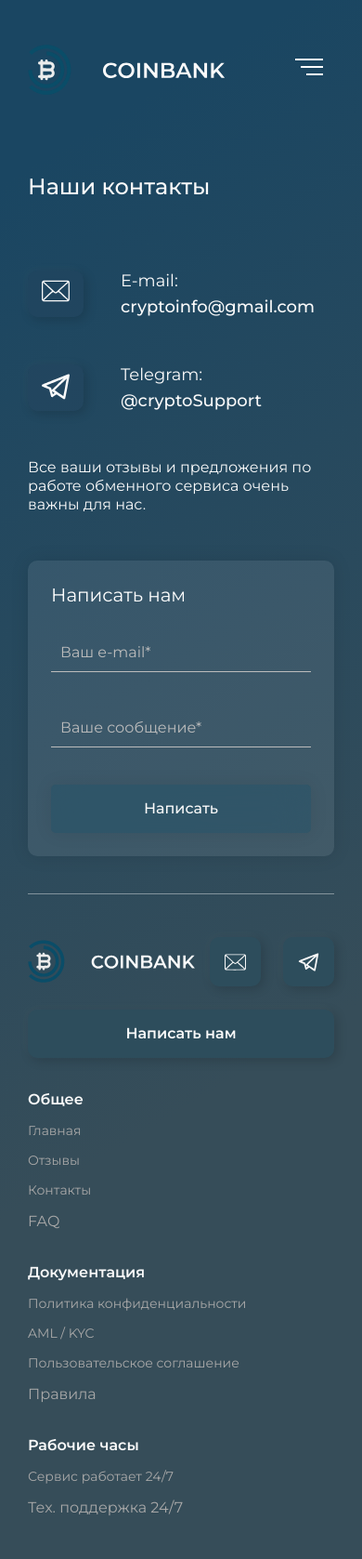
After one commit to prog-prod/crypto-service, a Node project: template src/contacts.pug in a window 390 px wide. The commit adds this page. Shown: the whole page at 93% size. Run offline with Node 20 templates, Linux system fonts and the light colour scheme; the template is opened without the code that fills it, so the values that code supplies are empty; style sheets or scripts are compiled from the project's sources; some libraries are stand-ins or nearby versions.

Commit message:
implement contacts page with mobile

```diff
--- /dev/null
+++ b/src/contacts.pug
@@ -0,0 +1,37 @@
+extends layouts/base.pug
+
+block head
+    link(rel='stylesheet', href='/css/contacts.css')
+
+block header
+    .container
+        +header('privacy-policy.html')
+
+block content
+    .contact-page
+        div.container
+            .row
+                .col-12
+                    h1.title Наши контакты
+            .row
+                .col-md-6.order-2.order-md-1
+                    .contact-form
+                        h4 Написать нам
+                        input.text-input(type='text' placeholder='Ваш e-mail*' required)
+                        input.text-input(type='text' placeholder='Ваше сообщение*' required)
+                        button.btn Написать
+                .col-md-6.order-1.order-md-2
+                    .contact-info
+                        .contact-info__item
+                            .contact-info__icon
+                                +icon('message.svg')
+                            .contact-info__txt
+                                h6 E-mail:
+                                span cryptoinfo@gmail.com
+                        .contact-info__item
+                            .contact-info__icon
+                                +icon('telegram.svg')
+                            .contact-info__txt
+                                h6 Telegram:
+                                span @cryptoSupport
+                        p Все ваши отзывы и предложения по работе обменного сервиса очень важны для нас.
--- a/src/layouts/base.pug
+++ b/src/layouts/base.pug
@@ -4,13 +4,13 @@ html
     head
         meta(charset='UTF-8')
         meta(name='viewport', content='width=device-width, initial-scale=1.0')
-        title My Website
+        title Coinbank
         link(rel="stylesheet" type="text/css" href="https://cdnjs.cloudflare.com/ajax/libs/slick-carousel/1.9.0/slick-theme.min.css")
         link(rel="stylesheet" type="text/css" href="https://cdnjs.cloudflare.com/ajax/libs/slick-carousel/1.9.0/slick.css")
         link(rel="stylesheet" type="text/css" href="https://cdn.jsdelivr.net/npm/bootstrap@5.2.3/dist/css/bootstrap.min.css")
         link(rel='stylesheet', href='css/styles.css')
         script(type="text/javascript" src="/js/config.js")
-    block head
+        block head
     body
         block header
         main.global-wrapper
--- /dev/null
+++ b/src/scss/contacts.scss
@@ -0,0 +1,73 @@
+@import "other/_variables";
+
+h1.title {
+  margin-bottom: 76px;
+}
+
+.contact-info{
+  padding:40px 100px;
+  .icon {
+    width: 30px;
+  }
+  &__item {
+    display: flex;
+    margin-bottom: 50px;
+  }
+  &__icon {
+    margin-right: 40px;
+    display: flex;
+    flex-direction: row;
+    align-items: flex-start;
+    padding: 10px 15px;
+    gap: 10px;
+
+    width: 60px;
+    height: 50px;
+
+    background: rgba(60, 60, 77, 0.08);
+    box-shadow: 3px 3px 12px rgba(0, 0, 0, 0.16), -3px -3px 12px rgba(255, 255, 255, 0.03);
+    border-radius: 10px;
+  }
+  &__txt {
+    h6 {
+      font-weight: 400;
+      font-size: 18px;
+      line-height: 22px;
+      color: #FAFAFA;
+      margin-bottom: 6px;
+    }
+    span {
+      font-weight: 500;
+      font-size: 18px;
+      line-height: 22px;
+      color: #FAFAFA;
+    }
+  }
+  p {
+    font-style: normal;
+    font-weight: 400;
+    font-size: 16px;
+    line-height: 20px;
+
+    color: #FAFAFA;
+    margin:40px auto 0;
+  }
+}
+@media (max-width: $lg-breakpoint) {
+  .contact-info {
+    padding: 30px;
+  }
+}
+@media (max-width: $md-breakpoint) {
+  .contact-info{
+    padding: 0px;
+    margin-bottom: 50px;
+  }
+}
+@media (max-width: 370px) {
+  .contact-info {
+    &__icon {
+      margin-right: 10px;
+    }
+  }
+}
--- a/src/scss/other/_variables.scss
+++ b/src/scss/other/_variables.scss
@@ -7,6 +7,13 @@ $grid-breakpoints: (
         xxl: 1400px
 ) !default;
 
+$sm-breakpoint: map-get($grid-breakpoints, sm);
+$md-breakpoint: map-get($grid-breakpoints, md);
+$lg-breakpoint: map-get($grid-breakpoints, lg);
+$xl-breakpoint: map-get($grid-breakpoints, xl);
+$xxl-breakpoint: map-get($grid-breakpoints, xxl);
+
+
 $blue: #0A4D68;
 $white: #FAFAFA;
 $dark: #2D2F34;
--- a/src/scss/other/global.scss
+++ b/src/scss/other/global.scss
@@ -9,7 +9,12 @@ body {
   /* identical to box height */
   color: $white;
 }
-
+header .navbar button .navbar-toggler{
+  border: none;
+}
+.navbar-toggler{
+  border: none;
+}
 .logo{
   max-width: 224px;
 }
@@ -128,6 +133,49 @@ h1.title {
     margin-bottom: 0;
   }
 }
+.contact-form{
+  padding:25px 25px;
+  background: rgba(255, 255, 255, 0.08);
+  box-shadow: 0px 0px 20px rgba(0, 0, 0, 0.1);
+  border-radius: 10px;
+
+  .btn {
+    width: 100%;
+    background: rgba(10, 77, 104, 0.25);
+    box-shadow: 0px 0px 20px rgba(0, 0, 0, 0.08);
+    backdrop-filter: blur(17.5px);
+    font-weight: 500;
+    font-size: 18px;
+    line-height: 22px;
+    color: #FAFAFA;
+    border-radius: 5px;
+  }
+
+  h4 {
+    font-style: normal;
+    font-weight: 400;
+    font-size: 28px;
+    line-height: 34px;
+    margin-bottom: 30px;
+    color: #FFFFFF;
+  }
+  input.text-input {
+    font-weight: 400;
+    font-size: 16px;
+    line-height: 20px;
+    color: $white;
+    border-bottom-color: #BCBCBC;
+    padding:10px;
+    margin-bottom: 40px;
+
+    &::placeholder {
+      color: #BCBCBC;
+    }
+    &:focus-visible {
+      outline: none;
+    }
+  }
+}
 
 .toast {
   background-color: #012437;
--- a/src/scss/other/responsive.scss
+++ b/src/scss/other/responsive.scss
@@ -1,9 +1,4 @@
-$sm-breakpoint: map-get($grid-breakpoints, sm);
-$md-breakpoint: map-get($grid-breakpoints, md);
-$lg-breakpoint: map-get($grid-breakpoints, lg);
-$xl-breakpoint: map-get($grid-breakpoints, xl);
-$xxl-breakpoint: map-get($grid-breakpoints, xxl);
-
+@import "_variables";
 
 @media (max-width: $xl-breakpoint) {
   .about_us {
@@ -100,6 +95,24 @@ $xxl-breakpoint: map-get($grid-breakpoints, xxl);
 }
 
 @media (max-width: $md-breakpoint) {
+  .contact-form {
+    h4 {
+      font-style: normal;
+      font-weight: 400;
+      font-size: 20px;
+      line-height: 24px;
+    }
+    input {
+      font-weight: 400;
+      font-size: 16px;
+      line-height: 20px;
+    }
+    .btn {
+      font-weight: 500;
+      font-size: 16px;
+      line-height: 20px;
+    }
+  }
   .global-wrapper{
     padding-top: 65px;
     padding-bottom: 40px;
```
